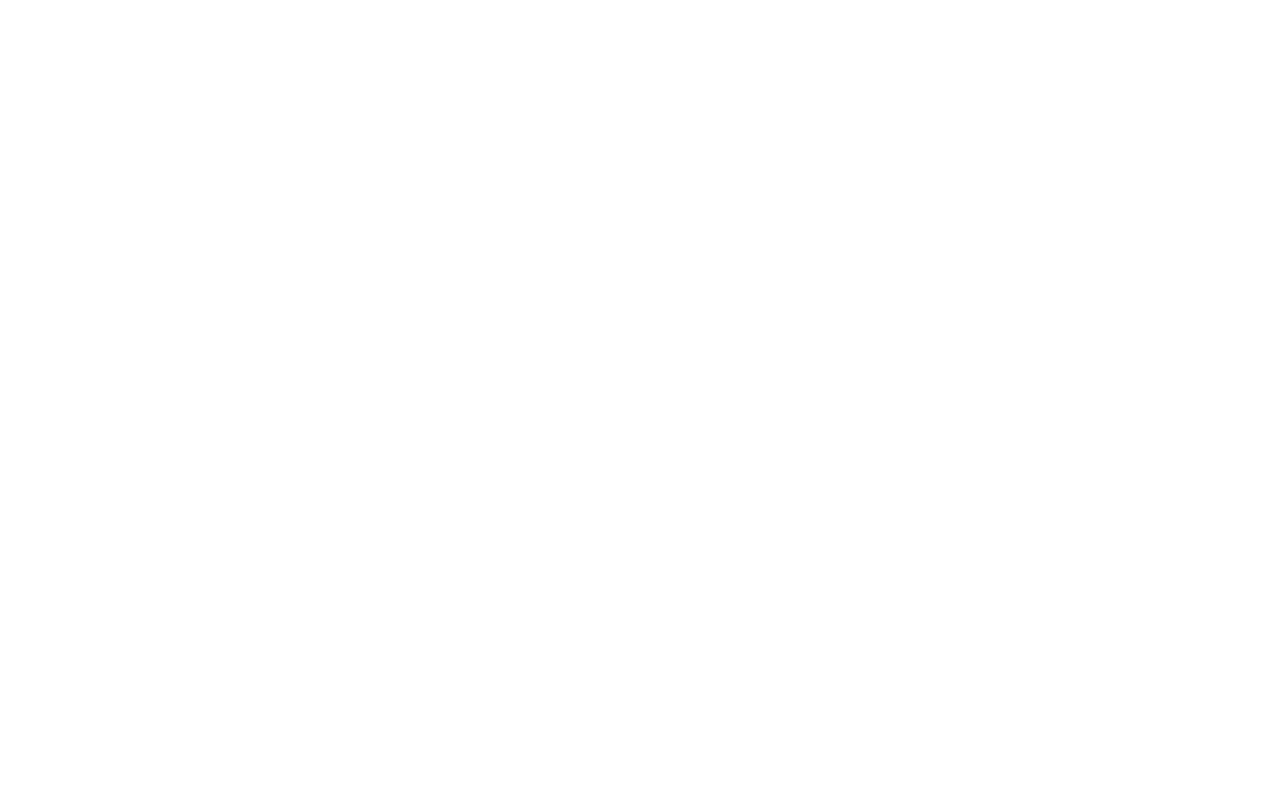
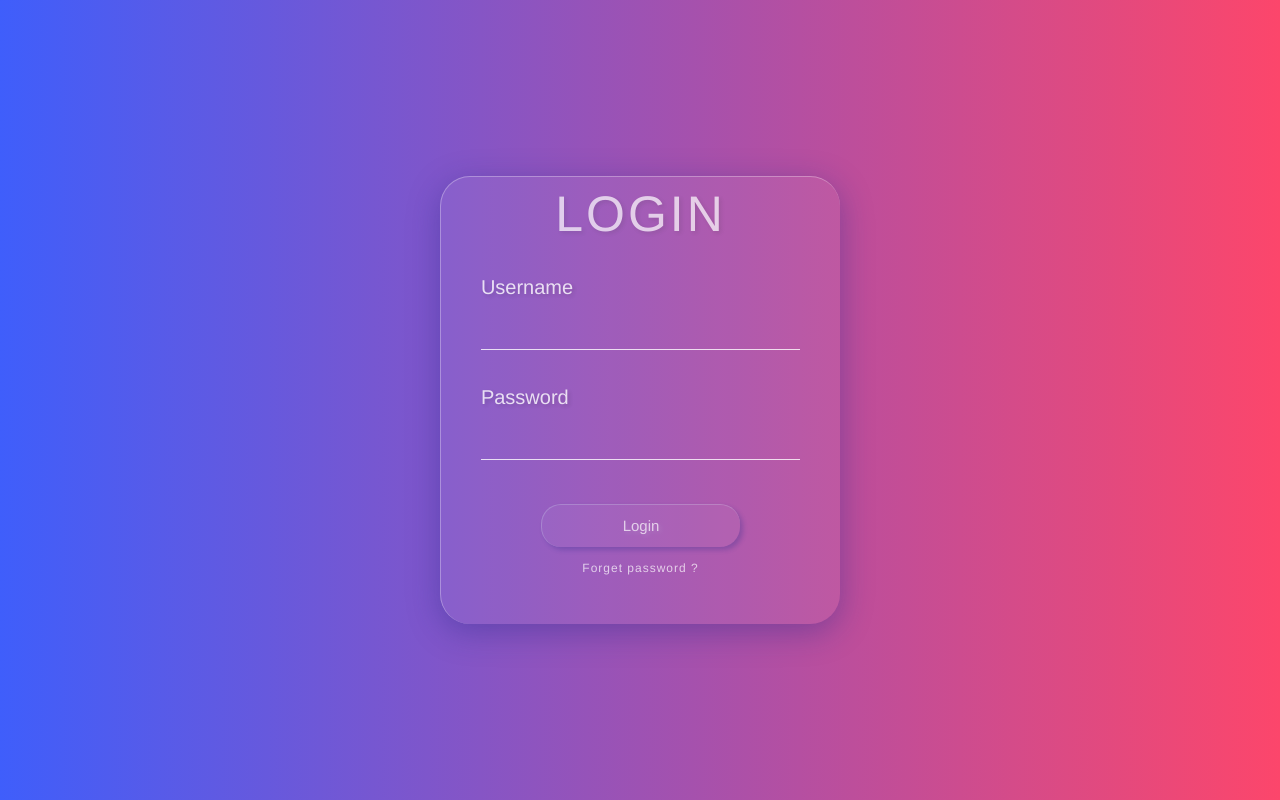
Before and after one commit to Gokulkrishnan47/Expense-Tracker, a React (Create React App) app in the folder Expense-Tracker/: page /login in a window 1280 px wide. Before the commit this address had no page. Built offline with nearby package versions, Linux system fonts and the light colour scheme.

Commit message:
project changes

```diff
--- /dev/null
+++ b/Expense-Tracker/src/component/Homepage/Homepage.css
@@ -0,0 +1,34 @@
+.front-container{
+   /* background:rgb(42, 186, 234); */
+   background:linear-gradient(to right,#3f5efb,#fc466b);
+   height: 100vh;
+}
+.front-img{
+    border-radius: 50%;
+    border: 5px solid rgba(247, 245, 243, 0.685);
+    width: 400px;
+    height: 400px;
+    margin-top: 50px;
+}
+.center{
+    text-align: center;
+}
+.front-heading{
+    font-size: 30px;
+}
+.front-btn{
+    margin-top: 20px;
+    border-radius: 8px;
+    padding: 14px 30px;
+    text-transform: uppercase;
+    background-color:deeppink;
+    color: #fff;
+    font-size:15px;
+    font-weight: bold;
+    cursor: pointer;
+  }
+  .front-parent{
+    display: flex;
+    justify-content: center;
+    align-items: center;
+  }
--- a/Expense-Tracker/src/component/Homepage/Homepage.jsx
+++ b/Expense-Tracker/src/component/Homepage/Homepage.jsx
@@ -1,12 +1,24 @@
 import React from 'react'
+import money from '../../img/expense.jpg'
+// import piggy from "../../img/piggy bank.jpg"
+import '../Homepage/Homepage.css'
+import { Link } from 'react-router-dom'
+const Front = () => {
+  return (
+    <div className='front-container'>
+        <div className='front-parent'>
+        <img src={money} alt="" className='front-img center'/>
+        </div>
+        <div>
+        <h2 className='front-heading center'>Save Your money With <br/>Expense Tracker </h2>
+        <p className='front-para center'>Save money! The more Your money <br/> works for you, the less you have to <br/> work for money.</p>
+        </div>
+        <div className='front-parent'>
+        <Link to='/login'> <button className='front-btn'>Let's Start</button></Link>
+        </div>
 
-const Homepage = () => {
-  return (
-    <div>Homepage
-    <h1>home</h1>
-    <h2>home</h2>
     </div>
   )
 }
 
-export default Homepage;
+export default Front
--- /dev/null
+++ b/Expense-Tracker/src/component/Loginpage/Loginpage.css
@@ -0,0 +1,101 @@
+*{
+    margin: 0;
+    padding: 0;
+    box-sizing: border-box;
+    cursor: pointer;
+    font-family: 'Franklin Gothic Medium', 'Arial Narrow', Arial, sans-serif;
+}
+.login-container{
+    height: 100vh;
+    width: 100%;
+    display: flex;
+    justify-content: center;
+    align-items: center;
+    background:linear-gradient(to right,#3f5efb,#fc466b);
+}
+.login-form{
+    width: 25rem;
+    height: 28rem;
+    display: flex;
+    flex-direction: column;
+    background-color: rgba(255,255,255, 0.06);
+    box-shadow:0 8px 32px 0 rgba(31,38, 135,.37);
+    border-radius: 30px;
+    border-left: 1px solid rgba(255,255,255, .3);
+    border-top: 1px solid rgba(255,255,255, .3);
+}
+/* .login-form::before{
+    content: '';
+    position: absolute;
+   bottom: 3%;
+   right: 28%;
+   width: 200px;
+   height: 200px;
+   background: magenta;
+   border-radius: 50%;
+   opacity: .6;
+} */
+/* .login-form::after{
+    content: '';
+    position: absolute;
+   top: 17%;
+   left: 32%;
+   width: 120px;
+   height: 120px;
+   background: magenta;
+   border-radius: 50%;
+   z-index: 1;
+   opacity: .5;
+} */
+.login-h1{
+    color: white;
+    font-size: 50px;
+    text-align: center;
+    text-shadow: 2px 2px 4px rgba(55, 54,54, 0.2);
+    letter-spacing: 3px;
+    margin-bottom: 5%;
+    opacity: .7;
+}
+.login-label{
+    font-size: 20px;
+    color: white;
+    margin-left: 10%;
+    opacity: .8;
+    text-shadow: 2px 2px 4px rgba(0,0,0,.2);
+}
+.login-input{
+    width: 80%;
+    margin: 5% auto;
+    margin-bottom: 8%;
+    border: none;
+    outline: none;
+    background: transparent;
+    color: #fff;
+    border-bottom: 1px solid white;
+    opacity: .8;
+    font-size: large;
+    text-transform: capitalize;
+}
+.login-btn{
+    width: 50%;
+    margin: 3% auto;
+    color: #fff;
+    font-size: 15px;
+    opacity: .7;
+    background: rgba(255, 255, 255, 0.06);
+    padding: 10px 30px;
+    border: none;
+    outline: none;
+    border-radius: 20px;
+    text-shadow: 2px 2px 4px rgba(225,255, 255, 0.2);
+    box-shadow: 3px 3px 5px rgba(31,38, 135, .37);
+    border-left: 1px solid rgba(225, 255, 255, .3);
+    border-top:1px solid rgba(225, 255, 255, .3);
+}
+.login-link{
+    font-size: 12px;
+    text-align: center;
+    color: #FFF;
+    opacity: .7;
+    letter-spacing: 1px;
+}
--- /dev/null
+++ b/Expense-Tracker/src/component/Loginpage/Loginpage.jsx
@@ -0,0 +1,21 @@
+import React from 'react'
+import "../Loginpage/Loginpage.css"
+import { Link } from 'react-router-dom'
+const Loginpage = () => {
+return (
+
+    <div className='login-container'>
+      <form action=""onSubmit={(e)=>e.preventDefault()} className='login-form' >
+      <h1 className='login-h1'>LOGIN</h1>
+      <label htmlFor="Username" className='login-label'>Username</label>
+      <input type="text" className='login-input'/>
+      <label htmlFor="password" className='login-label'>Password</label>
+      <input type="password" className='login-input'/>
+      <button className='login-btn'>Login</button>
+      <Link className='login-link'>Forget password ?</Link>
+      </form>
+    </div>
+    )
+}
+
+export default Loginpage;
--- a/Expense-Tracker/src/routers/Router.jsx
+++ b/Expense-Tracker/src/routers/Router.jsx
@@ -1,11 +1,13 @@
 import React from 'react'
 import { Route, Routes } from 'react-router-dom'
 import Homepage from '../component/Homepage/Homepage'
+import Loginpage from '../component/Loginpage/Loginpage'
 
 const Router = () => {
   return (
     <Routes>
     <Route path='/' element={<Homepage/>}/>
+    <Route path='/login' element={<Loginpage/>}/>
     </Routes>
   )
 }
```
Also changed, not shown: Expense-Tracker/src/img/piggy bank.jpg (added).
